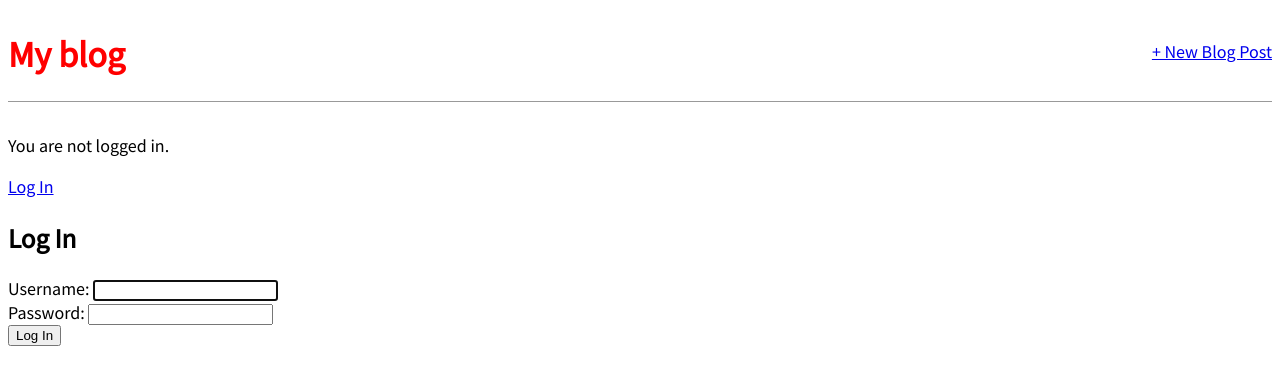
After one commit to mbalandari/dg-blog-pr, a Django app: page /accounts/login/ in a window 1280 px wide. The commit adds this page. Shown: the top 385 px of the page. Run offline with Django 5.2, Linux system fonts and the light colour scheme; parts of the project's set-up code (start-up, migrations or seed data) failed here and were passed over.

Commit message:
add login and logout

```diff
--- a/project_django/settings.py
+++ b/project_django/settings.py
@@ -122,3 +122,6 @@ STATICFILES_DIRS = [BASE_DIR / "static"]
 # https://docs.djangoproject.com/en/5.2/ref/settings/#default-auto-field
 
 DEFAULT_AUTO_FIELD = "django.db.models.BigAutoField"
+
+LOGIN_REDIRECT_URL = "home"
+LOGOUT_REDIRECT_URL = "home"
--- a/project_django/urls.py
+++ b/project_django/urls.py
@@ -20,5 +20,6 @@ from django.urls import path, include
 
 urlpatterns = [
     path("admin/", admin.site.urls),
+    path("accounts/", include("django.contrib.auth.urls")),
     path("", include("blog.urls")),
 ]
--- a/templates/base.html
+++ b/templates/base.html
@@ -16,6 +16,16 @@
             <a href="{% url 'post_new' %}">+ New Blog Post</a>
         </div>
     </header>
+    {% if user.is_authenticated %}
+    <p>Hi {{ user.username }}!</p>
+    <form action="{% url 'logout' %}" method="post">
+        {% csrf_token %}
+        <button type="submit">Log Out</button>
+    </form>
+    {% else %}
+    <p>You are not logged in.</p>
+    <a href="{% url 'login' %}">Log In</a>
+    {% endif %}
     <div>
         {% block content %}
         {% endblock content %}
--- /dev/null
+++ b/templates/registration/login.html
@@ -0,0 +1,9 @@
+{% extends "base.html" %}
+
+{% block content %}
+<h2>Log In</h2>
+<form method="post">{% csrf_token %}
+    {{ form }}
+    <button type="submit">Log In</button>
+</form>
+{% endblock content %}
```
